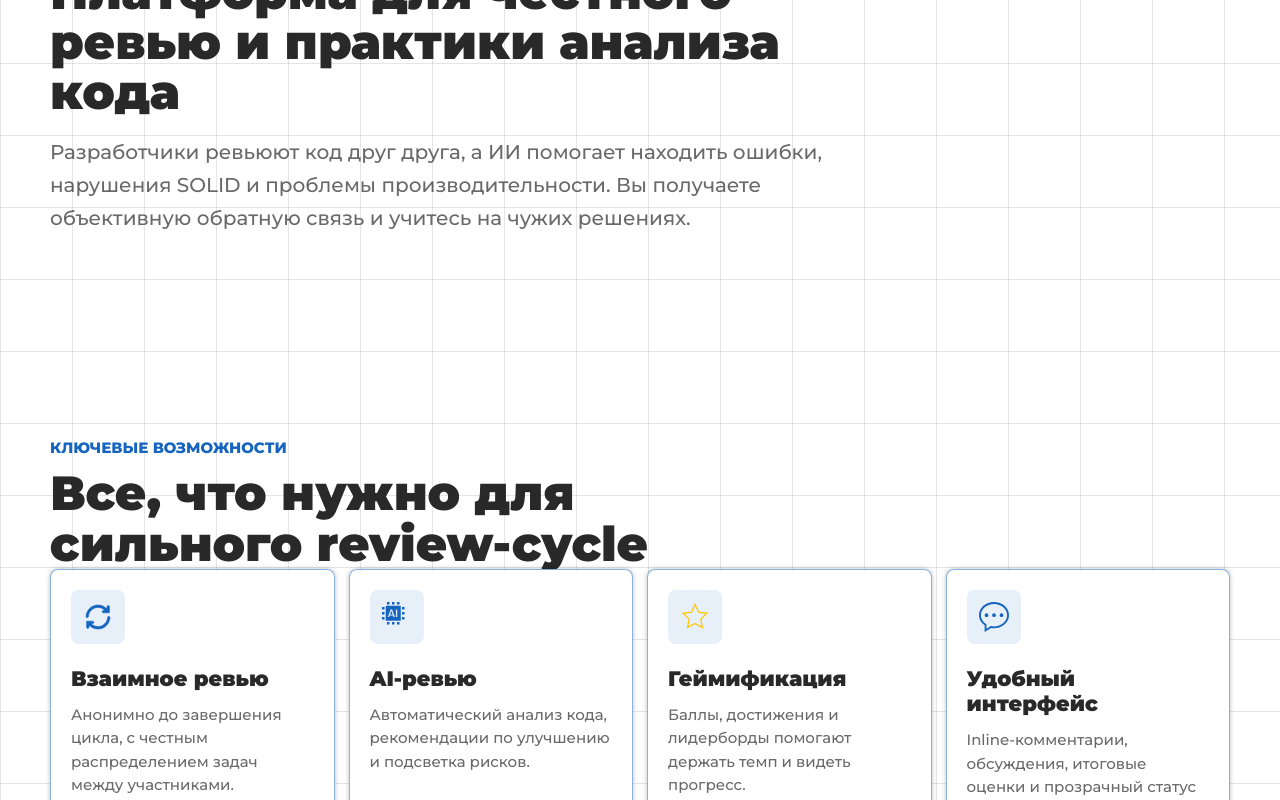
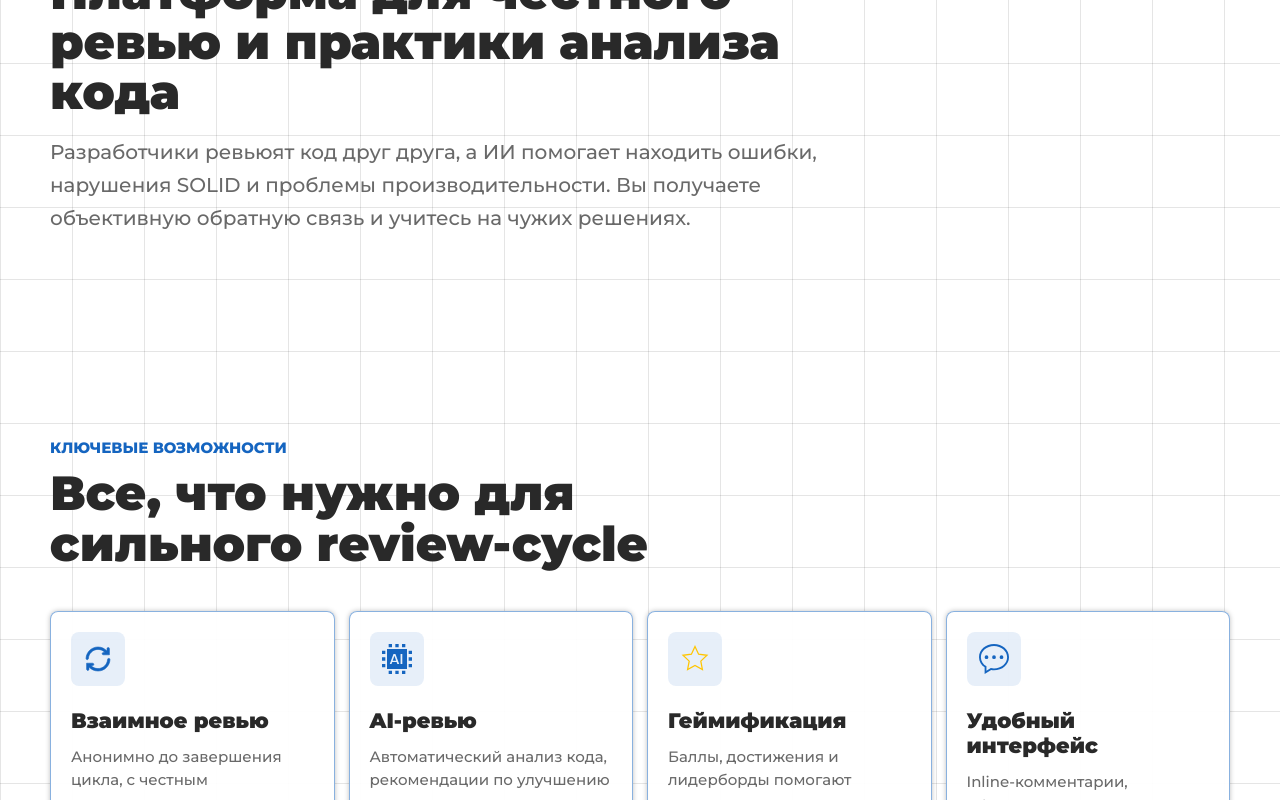
Before and after one commit to MihailSap/CodeBattles, a React (Vite) app in the folder frontend/: page / in a window 1280 px wide. Shown: the part 1160-1960 px from the top of the page. Built offline with nearby package versions, Linux system fonts and the light colour scheme.

Commit message:
Исправление замечаний

```diff
--- a/frontend/src/pages/landing/ui/LandingPage.module.scss
+++ b/frontend/src/pages/landing/ui/LandingPage.module.scss
@@ -403,9 +403,8 @@
   line-height: 1.65;
 }
 
-.landingSection.isStacked,
 .landingSection {
-  &.isWorkflow {
+  &.isWorkflow, &.isStacked {
     display: flex;
     flex-direction: column;
     gap: clamp(1.5rem, 4vw, 2.625rem);
--- a/frontend/src/pages/landing/ui/LandingPage.tsx
+++ b/frontend/src/pages/landing/ui/LandingPage.tsx
@@ -112,7 +112,7 @@ const LandingPage = () => {
               Платформа для честного ревью и практики анализа кода
             </h2>
             <p className={landingPageStyles.text}>
-              Разработчики ревьюют код друг друга, а ИИ помогает находить ошибки, нарушения SOLID и проблемы
+              Разработчики ревьюят код друг друга, а ИИ помогает находить ошибки, нарушения SOLID и проблемы
               производительности. Вы получаете объективную обратную связь и учитесь на чужих решениях.
             </p>
           </div>
--- a/frontend/src/shared/ui/icons/icons.tsx
+++ b/frontend/src/shared/ui/icons/icons.tsx
@@ -154,7 +154,7 @@ export const FileIcon = () => (
 );
 
 export const AIIcon = () => (
-  <svg xmlns="http://www.w3.org/2000/svg" viewBox="0 0 512 512" fill="currentColor">
+  <svg xmlns="http://www.w3.org/2000/svg" viewBox="0 0 384 384" fill="currentColor">
     <path d="M320 64v256H64V64zm-148.25 64h-24.932L99.484 256h22.493l8.936-25.023h56.662L196.32 256h23.847zm88.344 0h-22.402v128h22.402zm-101 21.475 22.315 63.858h-44.274zM341.335 256H384v42.667h-42.667zm-256 85.333H128V384H85.333zm85.333 0h42.666V384h-42.666zM85.333 0H128v42.667H85.333zM256 341.333h42.667V384H256zM170.667 0h42.666v42.667h-42.666zM256 0h42.667v42.667H256zm85.333 170.667H384v42.666h-42.667zM0 256h42.667v42.667H0zM341.333 85.333H384V128h-42.667zM0 170.667h42.667v42.666H0zm0-85.334h42.667V128H0z" />
   </svg>
 );
```
